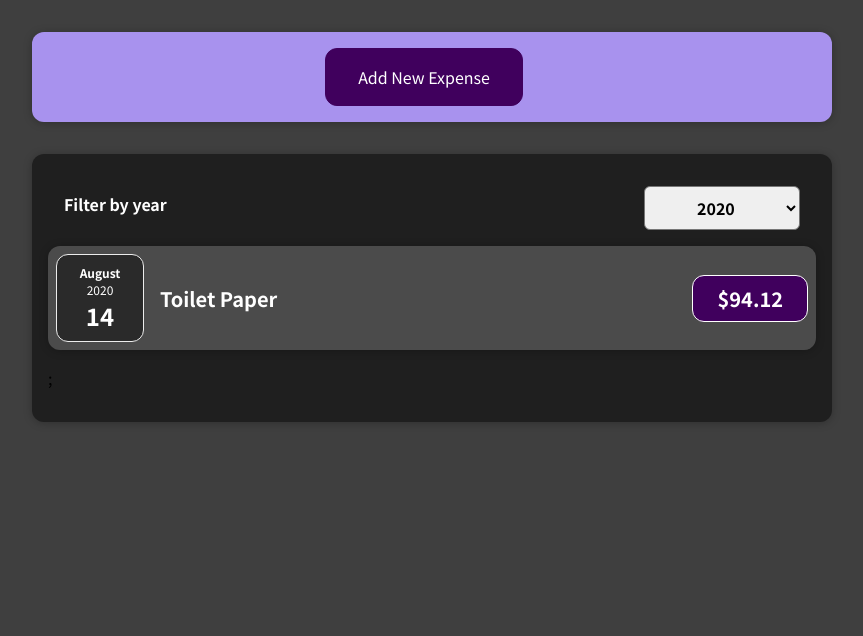
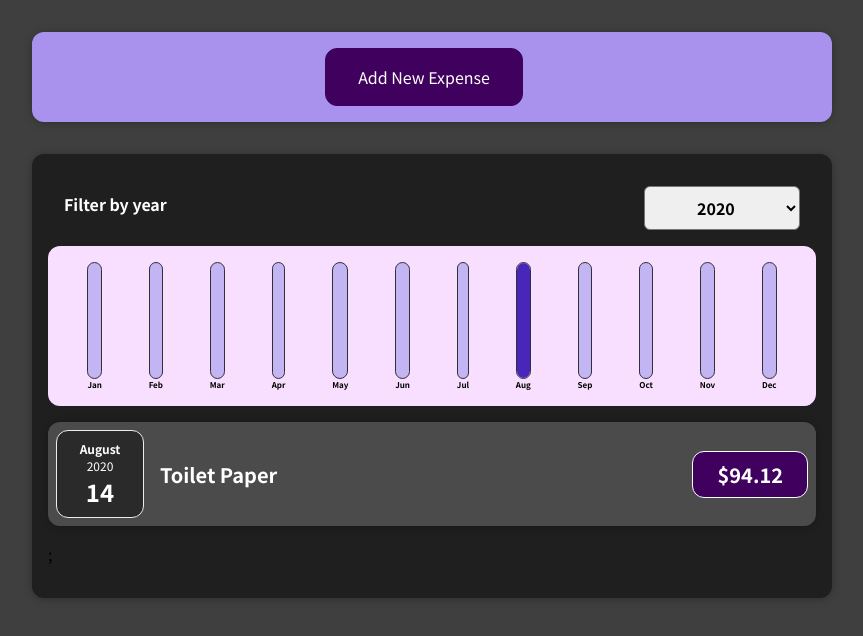
Before and after one commit to mishkamag/react-proj, a React (Create React App) app: page / in a window 1280 px wide. Shown: the top 636 px of the page, without its empty margins (208-1071 px from the left). Built offline with nearby package versions, Linux system fonts and the light colour scheme.

Commit message:
finished project

```diff
--- a/src/components/Chart/Chart.js
+++ b/src/components/Chart/Chart.js
@@ -2,13 +2,16 @@ import "./Chart.css";
 import ChartBar from "./ChartBar";
 
 const Chart = (props) => {
+  const dataPointValues = props.dataPoints.map((dataPoint) => dataPoint.value);
+  const totalMaximum = Math.max(...dataPointValues);
+
   return (
     <div className="chart">
       {props.dataPoints.map((dataPoint) => (
         <ChartBar
           key={dataPoint.label}
           value={dataPoint.value}
-          maxValue={null}
+          maxValue={totalMaximum}
           label={dataPoint.label}
         />
       ))}
--- a/src/components/Chart/ChartBar.js
+++ b/src/components/Chart/ChartBar.js
@@ -3,7 +3,7 @@ import "./ChartBar.css";
 const ChartBar = (props) => {
   let barFillHeight = "0%";
 
-  if (props.max > 0) {
+  if (props.maxValue > 0) {
     barFillHeight = Math.round((props.value / props.maxValue) * 100) + "%";
   }
   return (
--- a/src/components/Expenses/Expenses.js
+++ b/src/components/Expenses/Expenses.js
@@ -4,6 +4,7 @@ import Card from "../UI/Card";
 import ExpensesFilter from "./ExpensesFilter";
 import "./Expenses.css";
 import ExpensesList from "./ExpensesList";
+import ExpensesChart from "./ExpensesChart";
 
 const Expenses = (props) => {
   const [filteredYear, setFilteredYear] = useState("2020");
@@ -23,6 +24,7 @@ const Expenses = (props) => {
           selected={filteredYear}
           onChangeFilter={filterChangeHandler}
         />
+        <ExpensesChart expenses={filteredExpenses} />
         <ExpensesList items={filteredExpenses} />
       </Card>
     </div>
--- /dev/null
+++ b/src/components/Expenses/ExpensesChart.js
@@ -0,0 +1,27 @@
+import Chart from "../Chart/Chart";
+
+const ExpensesChart = (props) => {
+  const chartDataPoints = [
+    { label: "Jan", value: 0 },
+    { label: "Feb", value: 0 },
+    { label: "Mar", value: 0 },
+    { label: "Apr", value: 0 },
+    { label: "May", value: 0 },
+    { label: "Jun", value: 0 },
+    { label: "Jul", value: 0 },
+    { label: "Aug", value: 0 },
+    { label: "Sep", value: 0 },
+    { label: "Oct", value: 0 },
+    { label: "Nov", value: 0 },
+    { label: "Dec", value: 0 },
+  ];
+
+  for (const expense of props.expenses) {
+    const expenseMonth = expense.date.getMonth();
+    chartDataPoints[expenseMonth].value += expense.amount;
+  }
+
+  return <Chart dataPoints={chartDataPoints} />;
+};
+
+export default ExpensesChart;
--- a/src/components/NewExpense/ExpenseForm.js
+++ b/src/components/NewExpense/ExpenseForm.js
@@ -23,7 +23,7 @@ const ExpenseForm = (props) => {
 
     const expenseData = {
       title: enteredTitle,
-      amount: eteredAmount,
+      amount: +eteredAmount,
       date: new Date(enteredDate),
     };
 
```
Also changed, not shown: 1 other file (tests, documents, lock files or other folders).
